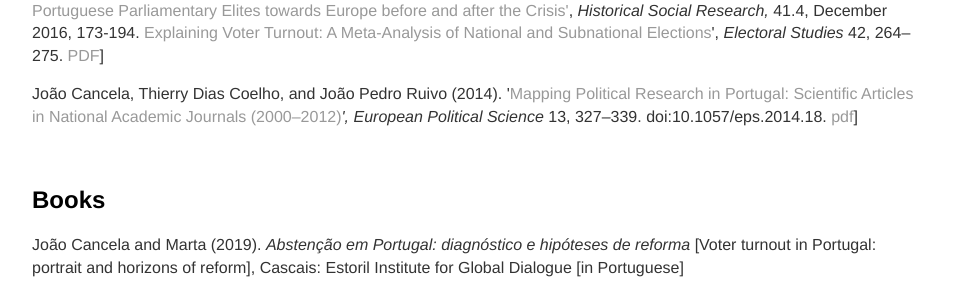
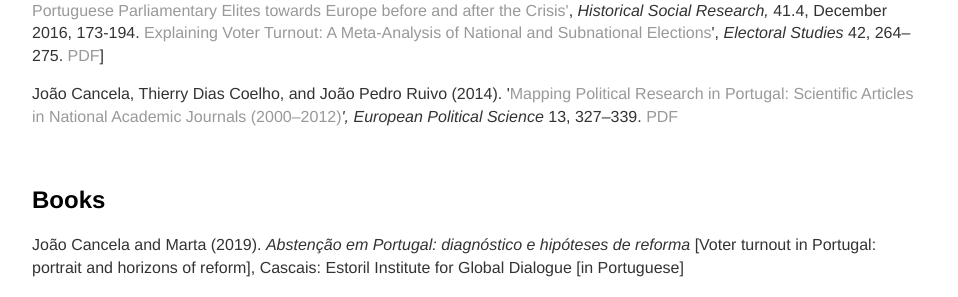
Before and after one commit to joaocancela/joaocancela.github.io, a Jekyll site: the page built from research/index.html, in a window 1280 px wide. Shown: the part 450-747 px from the top of the page, without its empty margins (160-1118 px from the left). Built offline with Jekyll 4.4.1, drawn with Linux system fonts in a browser that asks for light colours.

Commit message:
Update index.html

```diff
--- a/research/index.html
+++ b/research/index.html
@@ -16,7 +16,8 @@
 <p>Pedro T. Magalh&atilde;es, Jo&atilde;o Cancela and Catherine Moury (2016) '<a href="http://www.gesis.org/hsr/abstr/41-4/08magalhaes/" target="_blank" rel="nofollow noopener">Scattered Clouds in the Horizon of Consensus: Attitudes of Portuguese Parliamentary Elites towards Europe before and after the Crisis'</a>, <em>Historical Social Research, </em>41.4, December 2016, 173-194.  <a href="<a href={{ site.baseurl }}/pdf/magalhaes_cancela_moury_2016_parliamentary_elites_attitudes.pdf>PDF</a></p>
 
 <p>Jo&atilde;o Cancela and Benny Geys (2016). '<a href="http://www.sciencedirect.com/science/article/pii/S0261379416300956" >Explaining Voter Turnout: A Meta-Analysis of National and Subnational Elections</a>', <em>Electoral Studies </em>42, 264&ndash;275. <a href="https://dl.dropboxusercontent.com/u/28033581/1-s2.0-S0261379416300956-main.pdf" >PDF</a>] </p>
-<p>Jo&atilde;o Cancela, Thierry Dias Coelho, and Jo&atilde;o Pedro Ruivo (2014). '<a href="http://www.palgrave-journals.com/eps/journal/v13/n4/abs/eps201418a.html" >Mapping Political Research in Portugal: Scientific Articles in National Academic Journals (2000&ndash;2012)</a><em>', European Political Science</em> 13, 327&ndash;339. doi:10.1057/eps.2014.18. <a href={{ site.baseurl }}/pdf/cancela_geys_2016_metaannalysis_turnout.pdf>pdf</a>]</p>
+
+<p>Jo&atilde;o Cancela, Thierry Dias Coelho, and Jo&atilde;o Pedro Ruivo (2014). '<a href="http://www.palgrave-journals.com/eps/journal/v13/n4/abs/eps201418a.html" >Mapping Political Research in Portugal: Scientific Articles in National Academic Journals (2000&ndash;2012)</a><em>', European Political Science</em> 13, 327&ndash;339.  <a href={{ site.baseurl }}/pdf/cancela_diascoelho_2014_ruivo_mapping_political_research>PDF</a></p>
 <p>&nbsp;</p>
 
 <h2>Books</h2>
```
